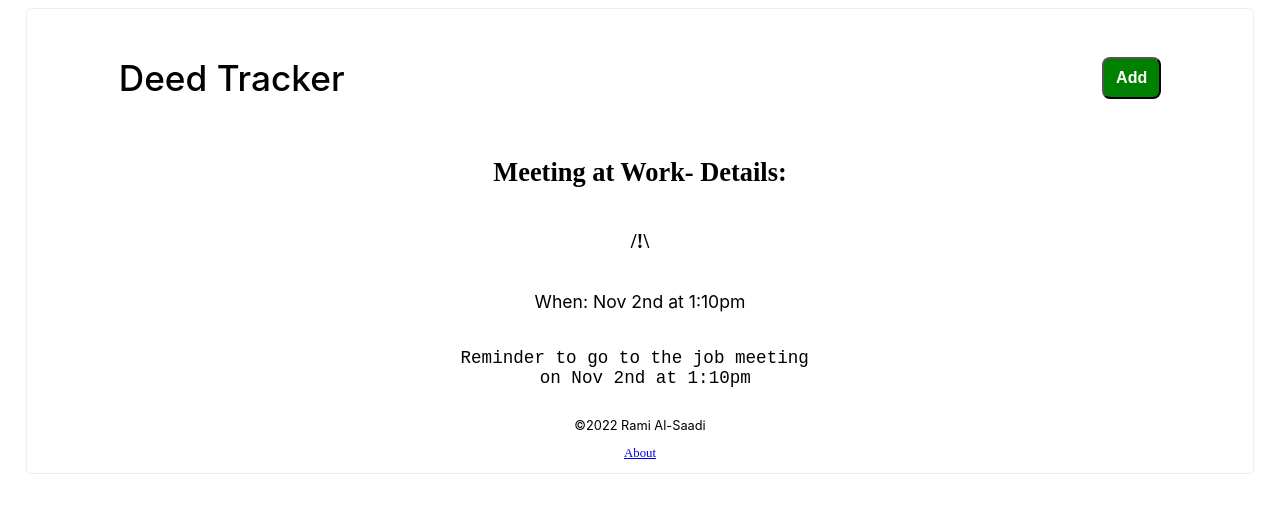
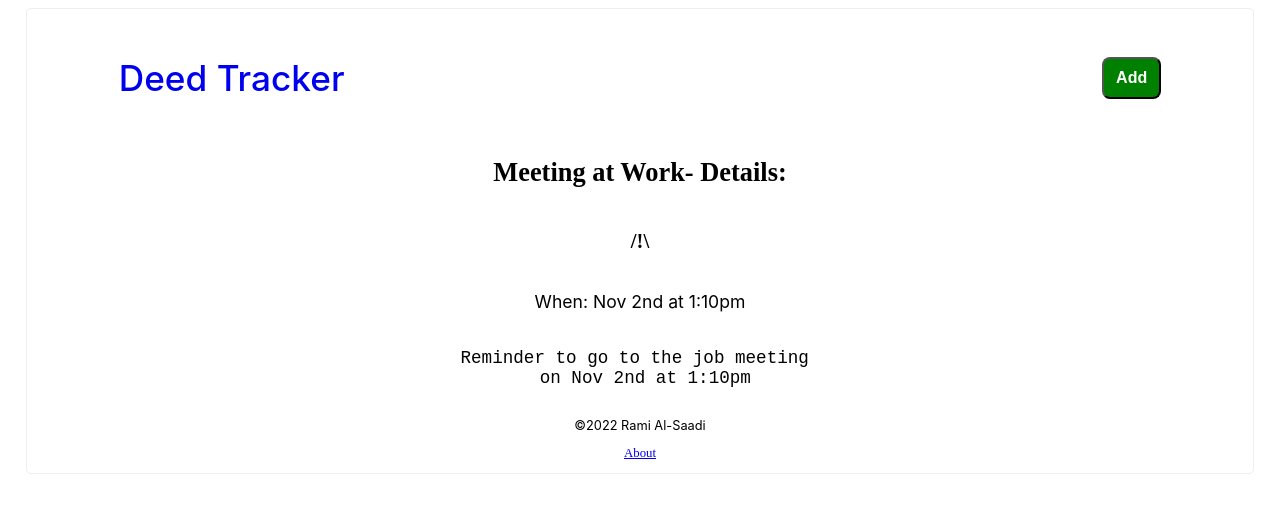
Before and after one commit to Rami24t/DeedsTrackerReactProject, a React (Create React App) app: page /deed/1 in a window 1280 px wide. Shown: the top 512 px of the page. Built offline with nearby package versions, Linux system fonts and the light colour scheme.

Commit message:
add homelink in header

```diff
--- a/src/App.js
+++ b/src/App.js
@@ -9,7 +9,6 @@ import About from './components/About';
 import DeedDetails from './components/DeedDetails';
 
 export default function App() {
-  let locationR = useLocation();
   const [deeds, setDeeds] = useState([
     {
       id: 1,
@@ -53,12 +52,8 @@ export default function App() {
   };
 
 
-  // headerButton
-const [location, setLocation] = useState('app');
-
-useEffect(() => {
-    setLocation(locationR.pathname);
-  }, [locationR]);
+  // use location to hide header button
+let location = useLocation().pathname;
 
   return (
     <div className='container'>
--- a/src/components/DeedDetails.js
+++ b/src/components/DeedDetails.js
@@ -3,11 +3,8 @@ import { useParams } from 'react-router-dom';
 
 const DeedDetails = ({deeds}) => {
   const {id} = useParams();
+  const deed = deeds.find(deed=>deed.id==id);
 
-
-
-  const deed = deeds.find(deed=>deed.id==id);
-  console.log(deed.details);
   return (
     <>
     <h2>{deed.text}- Details:</h2>
--- a/src/components/Header.js
+++ b/src/components/Header.js
@@ -1,4 +1,5 @@
 import React from 'react';
+import { Link } from 'react-router-dom';
 // import PropTypes from 'prop-types';
 import Button from './Button';
 
@@ -10,7 +11,7 @@ const Header = (props) => {
 console.log(props.location);
   return (
     <header>
-      <h1> {props.title} </h1>
+     <Link to={props.link}> <h1> {props.title} </h1></Link>
       { props.location.endsWith('bout') ? null :
       <Button
         color={props.shown ? '#b11' : 'green'}
@@ -23,6 +24,7 @@ console.log(props.location);
 
 Header.defaultProps = {
   title: 'Deed Tracker',
+  link: '/'
 };
 
 // Header.propTypes = {
--- a/src/index.js
+++ b/src/index.js
@@ -10,8 +10,9 @@ const root = createRoot(rootElement);
 // in root.render we can render multiple things by adding commas
 
 root.render(
-
-    <BrowserRouter>
-      <App />
-    </BrowserRouter>
+      <React.StrictMode>
+        <BrowserRouter>
+          <App />
+        </BrowserRouter>
+      </React.StrictMode>
 );
--- a/src/style.css
+++ b/src/style.css
@@ -37,6 +37,10 @@ header {
   width: 100%;
   margin: 12px auto;
   background-color: white;
+}
+header a{
+  text-decoration: none;
+
 }
 
 h1 {
```
